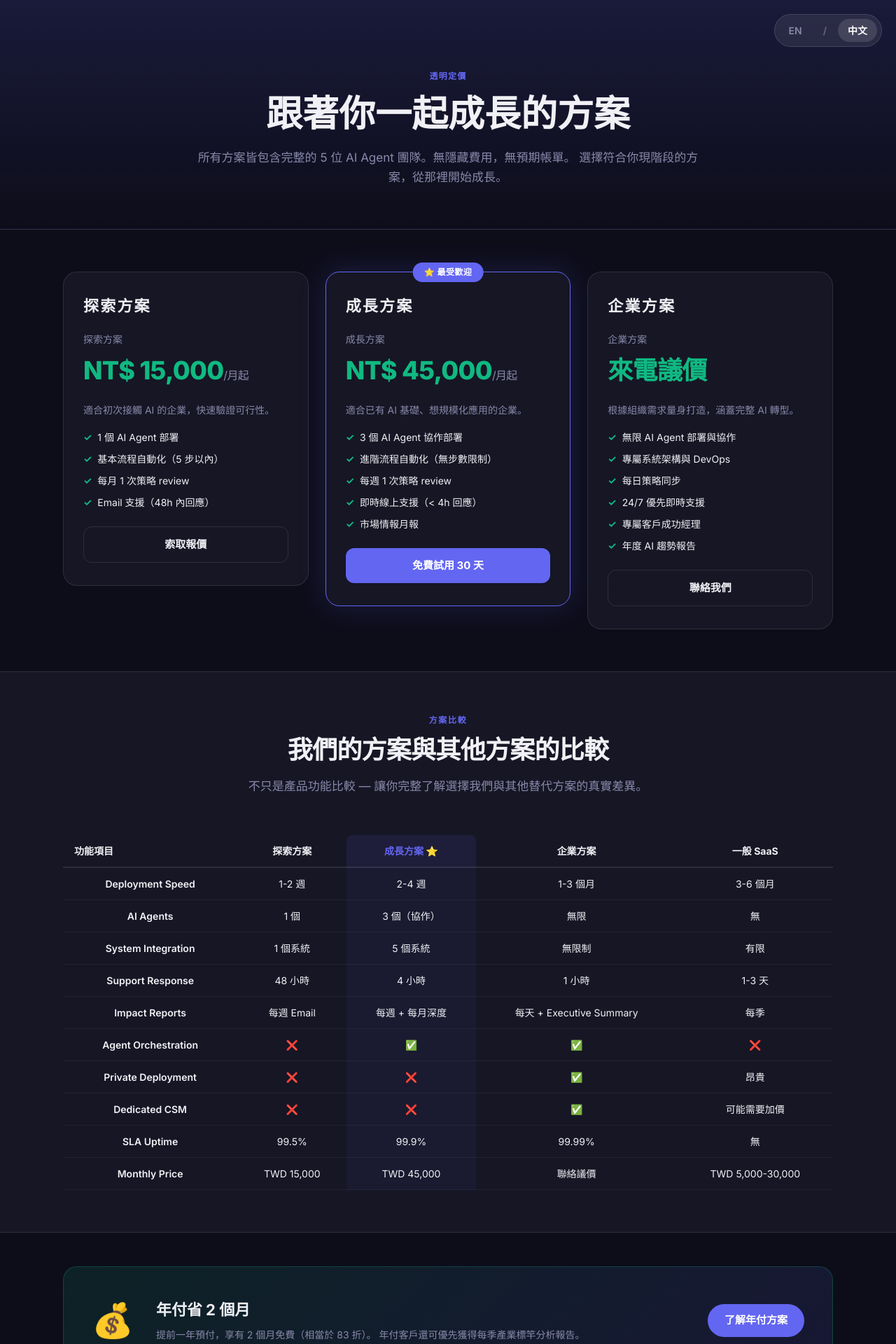
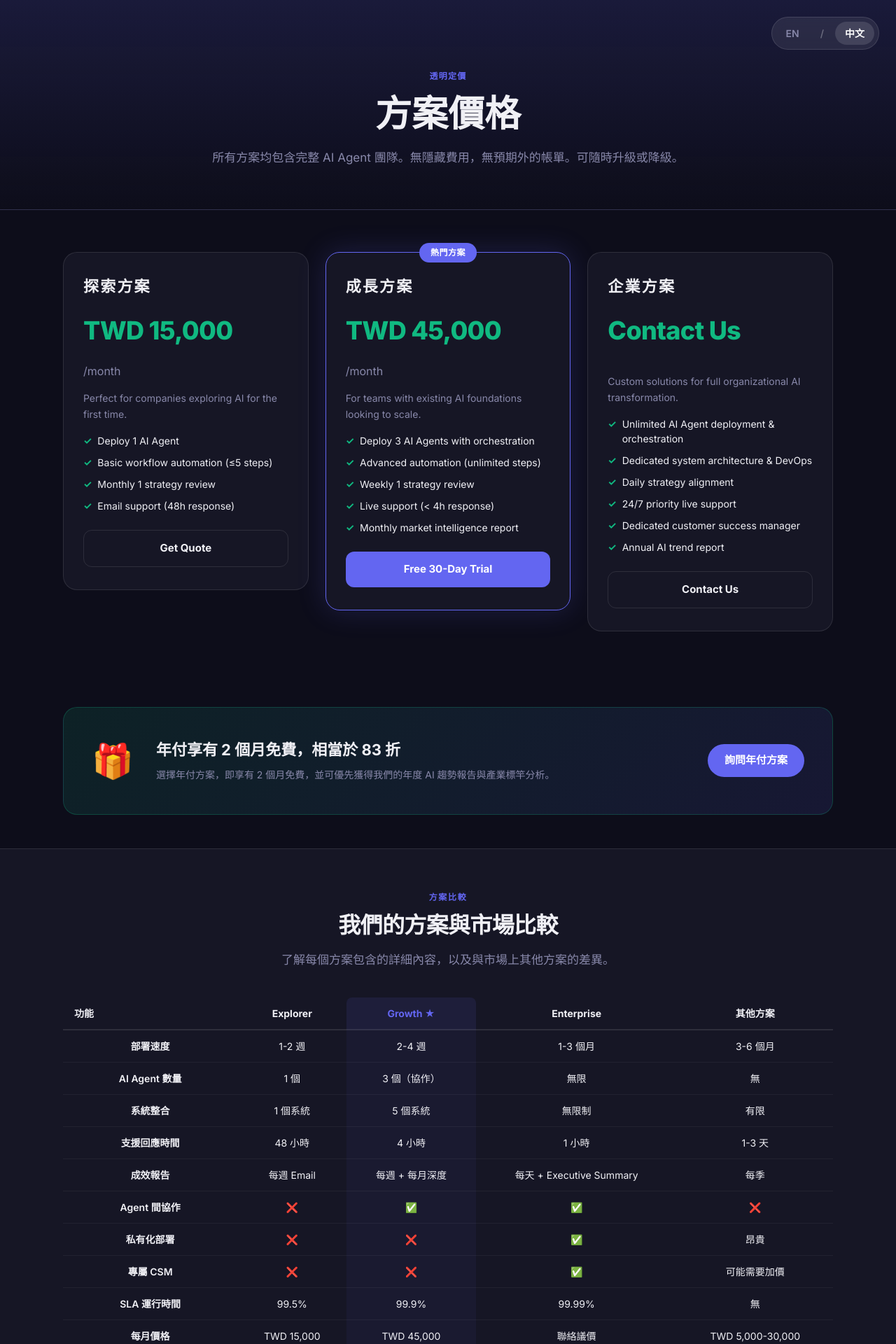
Before and after one commit to openclawsean024-create/ai-team-intro, a Next.js app: page /zh/pricing in a window 1280 px wide. Shown: the top 1920 px of the page at 70% size. Built offline with nearby package versions, Linux system fonts and the light colour scheme.

Commit message:
fix: 中文版跑版問題 - 新增 CSS 變數 --card-bg 與 --border

```diff
--- a/src/app/globals.css
+++ b/src/app/globals.css
@@ -8,10 +8,12 @@
   /* SPEC v4 Dark Mode Colors */
   --bg-page: #0D0D1A;
   --bg-card: #161625;
+  --card-bg: #161625;
   --primary: #6366F1;
   --accent: #10B981;
   --card-glass: rgba(255, 255, 255, 0.05);
   --card-border: rgba(255, 255, 255, 0.10);
+  --border: rgba(255, 255, 255, 0.10);
   --text-primary: #F0F0F5;
   --text-secondary: #8888AA;
 
--- a/src/app/page.tsx
+++ b/src/app/page.tsx
@@ -24,7 +24,7 @@ function Hero() {
         <p className="hero-subtitle">Five autonomous agents, perfectly orchestrated</p>
         <div className="hero-cta-row">
           <a href="#services" className="btn-primary">Explore Services</a>
-          <a href="#pricing" className="btn-secondary">View Pricing</a>
+          <a href="/pricing" className="btn-secondary">View Pricing</a>
         </div>
       </div>
     </section>
--- a/src/app/pricing/page.tsx
+++ b/src/app/pricing/page.tsx
@@ -1,41 +1,28 @@
-import type { Metadata } from "next";
 import Link from "next/link";
-import { pricingPlans, comparisonTable, pricingFaqs, type Agent } from "@/data/agents";
-import Footer from "@/components/Footer";
+import { pricingPlans, comparisonTable, pricingFaqs } from "@/data/agents";
 
-export const metadata: Metadata = {
-  title: "Pricing",
-  description:
-    "Transparent pricing for AI Agent Team — Explorer (TWD 15,000/mo), Growth (TWD 45,000/mo), and Enterprise (custom). Scale with confidence.",
-  openGraph: {
-    title: "Pricing | AI Agent Team",
-    description:
-      "Explorer from TWD 15,000/mo. Growth from TWD 45,000/mo. Enterprise custom. No hidden fees.",
-    url: "https://ai-team-intro.vercel.app/pricing",
-    siteName: "AI Agent Team",
-    locale: "en_US",
-    type: "website",
-  },
-  twitter: {
-    card: "summary_large_image",
-    title: "Pricing | AI Agent Team",
-    description: "Transparent AI Agent pricing. Start from TWD 15,000/mo.",
-  },
+export const metadata = {
+  title: "Pricing - AI Agent Team",
+  description: "Transparent pricing plans for AI agent deployment. Explorer, Growth, and Enterprise options tailored to your business needs.",
 };
 
 export default function PricingPage() {
   return (
-    <>
-      <LanguageSwitch />
     <main className="pricing-page">
+      {/* Language switch */}
+      <nav className="lang-switch" aria-label="Language switch" style={{ position: "fixed", top: "24px", right: "24px", zIndex: 100 }}>
+        <span className="lang-active">EN</span>
+        <span style={{ color: "rgba(255,255,255,0.3)" }}>/</span>
+        <Link href="/zh/pricing" locale="zh">中文</Link>
+      </nav>
+
       {/* Hero */}
       <section className="pricing-hero">
         <div className="pricing-hero-inner">
           <div className="pricing-eyebrow">Transparent Pricing</div>
           <h1 className="pricing-title">Plans That Scale With You</h1>
           <p className="pricing-subtitle">
-              All plans include our full 5-agent team. No hidden fees, no surprise bills.
-              Choose the level that matches where you are — and grow from there.
+            All plans include our full agent team. No hidden fees, no surprise bills. Scale up or down anytime.
           </p>
         </div>
       </section>
@@ -49,20 +36,17 @@ export default function PricingPage() {
                 key={plan.nameEn}
                 className={`pricing-card ${plan.highlight ? "pricing-highlight" : ""}`}
               >
-                  {plan.highlight && <div className="pricing-badge">⭐ Most Popular</div>}
+                {plan.highlight && <div className="pricing-badge">Most Popular</div>}
                 <div className="pricing-name">{plan.nameEn}</div>
                 <div className="pricing-name-zh">{plan.name}</div>
-                  <div className="pricing-price">
-                    {plan.priceEn}
-                    {plan.periodEn && (
-                      <span className="pricing-period">{plan.periodEn}</span>
-                    )}
-                  </div>
+                <div className="pricing-price">{plan.priceEn}</div>
+                <div className="pricing-period">{plan.periodEn}</div>
                 <p className="pricing-desc">{plan.descEn}</p>
                 <ul className="pricing-features">
-                    {(plan.featuresEn as string[]).map((f) => (
+                  {plan.featuresEn.map((f) => (
                     <li key={f} className="pricing-feature">
-                        <span className="pricing-check">✓</span> {f}
+                      <span className="pricing-check">✓</span>
+                      {f}
                     </li>
                   ))}
                 </ul>
@@ -78,14 +62,32 @@ export default function PricingPage() {
         </div>
       </section>
 
+      {/* Annual Banner */}
+      <section className="annual-banner">
+        <div className="annual-banner-inner">
+          <div className="annual-banner-icon">🎁</div>
+          <div className="annual-banner-content">
+            <h3 className="annual-banner-title">Save 2 Months — Annual Billing Available</h3>
+            <p className="annual-banner-desc">
+              Switch to annual billing and get 2 months free — equivalent to 83折. Plus get priority access to our annual AI trend reports and industry benchmarks.
+            </p>
+          </div>
+          <div className="annual-banner-cta">
+            <a href="mailto:contact@example.com?subject=Annual%20Billing%20Inquiry" className="btn-primary">
+              Ask About Annual Plans
+            </a>
+          </div>
+        </div>
+      </section>
+
       {/* Comparison Table */}
       <section className="comparison-section">
         <div className="comparison-inner">
-            <div className="section-header">
-              <span className="section-eyebrow">Feature Comparison</span>
-              <h2 className="section-title">How We Stack Up</h2>
+          <div className="section-header" style={{ marginBottom: "0" }}>
+            <span className="section-eyebrow">Compare Plans</span>
+            <h2 className="section-title" style={{ fontSize: "32px" }}>How We Stack Up</h2>
             <p className="section-desc">
-                Not just a product comparison — a full picture of what you're getting vs. alternatives.
+              See exactly what you get at each tier — and how we compare to typical market alternatives.
             </p>
           </div>
           <div className="comparison-table-wrapper">
@@ -94,17 +96,16 @@ export default function PricingPage() {
                 <tr>
                   <th className="comparison-feature-col">Feature</th>
                   <th>Explorer</th>
-                    <th className="comparison-highlight-col">Growth ⭐</th>
+                  <th className="comparison-highlight-col">Growth ★</th>
                   <th>Enterprise</th>
-                    <th>Typical SaaS</th>
+                  <th className="comparison-others">Others</th>
                 </tr>
               </thead>
               <tbody>
                 {comparisonTable.map((row) => (
                   <tr key={row.feature}>
                     <td className="comparison-feature-cell">
-                        <span className="comparison-feature-label">{row.featureEn}</span>
-                        <span className="comparison-feature-label-zh">{row.feature}</span>
+                      <span className="comparison-feature-label">{row.featureEn ?? row.feature}</span>
                     </td>
                     <td>{row.explorer}</td>
                     <td className="comparison-highlight-col">{row.growth}</td>
@@ -118,37 +119,18 @@ export default function PricingPage() {
         </div>
       </section>
 
-        {/* Annual Discount Banner */}
-        <section className="annual-banner">
-          <div className="annual-banner-inner">
-            <div className="annual-banner-icon">💰</div>
-            <div className="annual-banner-content">
-              <h3 className="annual-banner-title">Save 2 Months with Annual Billing</h3>
-              <p className="annual-banner-desc">
-                Prepay annually and get 2 months free — equivalent to 83折 across all plans.
-                Annual clients also get priority access to our quarterly industry benchmark reports.
-              </p>
-            </div>
-            <div className="annual-banner-cta">
-              <a href="mailto:contact@example.com?subject=Annual%20Billing%20Inquiry" className="btn-primary">
-                Ask About Annual Plans
-              </a>
-            </div>
-          </div>
-        </section>
-
-        {/* Pricing FAQ */}
-        <section className="faq-section">
-          <div className="faq-inner">
+      {/* FAQ */}
+      <section className="section-wrapper faq-section faq-inner">
+        <div className="section-inner">
           <div className="section-header">
             <span className="section-eyebrow">Pricing FAQ</span>
-              <h2 className="section-title">Common Pricing Questions</h2>
+            <h2 className="section-title">Common Questions</h2>
           </div>
           <div className="faq-grid">
             {pricingFaqs.map((faq, i) => (
               <div key={i} className="faq-card">
-                  <h3 className="faq-q">{faq.qEn}</h3>
-                  <p className="faq-a">{faq.aEn}</p>
+                <h3 className="faq-q">{faq.qEn ?? faq.q}</h3>
+                <p className="faq-a">{faq.aEn ?? faq.a}</p>
               </div>
             ))}
           </div>
@@ -158,36 +140,26 @@ export default function PricingPage() {
       {/* CTA */}
       <section className="pricing-cta-section">
         <div className="pricing-cta-inner">
-            <h2 className="pricing-cta-title">Not sure which plan is right?</h2>
+          <div className="pricing-cta-title">Ready to Get Started?</div>
           <p className="pricing-cta-desc">
-              Book a free 30-minute consultation and we'll recommend the best starting point for your situation — no sales pressure, just honest advice.
+            Schedule a free 30-minute consultation. No commitment — just honest advice on where AI can create the most value for your organization.
           </p>
+          <div style={{ display: "flex", gap: "12px", flexWrap: "wrap", justifyContent: "center", marginTop: "8px" }}>
             <a
-              href="mailto:contact@example.com?subject=Free%20Consultation%20-%20Pricing"
+              href="mailto:contact@example.com?subject=Free%20Consultation%20Request&body=Hi%20AI%20Team%2C%0A%0AI%27m%20interested%20in%20learning%20more%20about%20your%20AI%20agent%20services.%0A%0ACompany%3A%0AIndustry%3A%0ACurrent%20Challenge%3A"
               className="btn-primary btn-primary-lg"
             >
-              Book Free Consultation
+              預約免費顧問諮詢
             </a>
+            <Link href="/" className="btn-secondary-ghost">← Back to Home</Link>
+          </div>
           <div className="pricing-cta-trust">
             <span>✓ No credit card required</span>
-              <span>✓ 30-minute deep dive</span>
-              <span>✓ Personalized recommendation</span>
+            <span>✓ 30-min deep consultation</span>
+            <span>✓ Custom recommendation report</span>
           </div>
         </div>
       </section>
-
-        <Footer lang="en" />
     </main>
-    </>
   );
 }
-
-function LanguageSwitch() {
-  return (
-    <nav className="lang-switch" aria-label="Language switch" style={{ top: 20, right: 20 }}>
-      <span className="lang-active">EN</span>
-      <span style={{ color: "rgba(255,255,255,0.3)" }}>/</span>
-      <Link href="/zh/pricing" locale="zh">中文</Link>
-    </nav>
-  );
-}
--- a/src/app/zh/page.tsx
+++ b/src/app/zh/page.tsx
@@ -31,7 +31,7 @@ function Hero() {
         </div>
         <div className="hero-cta-row">
           <a href="#services" className="btn-primary">探索服務項目</a>
-          <a href="#pricing" className="btn-secondary">查看方案價格</a>
+          <a href="/pricing" className="btn-secondary">查看方案價格</a>
         </div>
       </div>
     </section>
@@ -396,7 +396,7 @@ function CtaSection() {
         </p>
         <div className="cta-buttons">
           <a href="mailto:contact@example.com?subject=Free%20Consultation%20Request&body=Hi%20AI%20Team%2C%0A%0AI%27m%20interested%20in%20learning%20more%20about%20your%20AI%20agent%20services.%20Could%20we%20schedule%20a%2030-minute%20call%3F%0A%0ACompany%3A%0AIndustry%3A%0ACurrent%20Challenge%3A%0A" className="btn-primary btn-primary-lg">預約免費顧問諮詢</a>
-          <a href="#pricing" className="btn-secondary-ghost">查看方案</a>
+          <a href="/pricing" className="btn-secondary-ghost">查看方案</a>
         </div>
         <div className="cta-trust-row">
           <span>✓ 無需信用卡</span>
--- a/src/app/zh/pricing/page.tsx
+++ b/src/app/zh/pricing/page.tsx
@@ -1,36 +1,28 @@
-import type { Metadata } from "next";
 import Link from "next/link";
 import { pricingPlans, comparisonTable, pricingFaqs } from "@/data/agents";
-import Footer from "@/components/Footer";
 
-export const metadata: Metadata = {
-  title: "方案價格",
-  description:
-    "透明的 AI 代理團隊定價方案 — 探索方案（每月 TWD 15,000）、成長方案（每月 TWD 45,000）、企業方案（客製化報價）。無隱藏費用。",
-  openGraph: {
-    title: "方案價格 | AI 代理團隊",
-    description:
-      "探索方案每月 TWD 15,000 起。成長方案每月 TWD 45,000。企業方案客製化報價。沒有隱藏費用。",
-    url: "https://ai-team-intro.vercel.app/zh/pricing",
-    siteName: "AI 代理團隊",
-    locale: "zh_TW",
-    type: "website",
-  },
+export const metadata = {
+  title: "方案價格 - AI 代理團隊",
+  description: "透明的 AI Agent 方案價格。探索方案、成長方案、企業方案，為您的業務量身打造。",
 };
 
-export default function ZhPricingPage() {
+export default function PricingPageZh() {
   return (
-    <>
-      <LanguageSwitch />
     <main className="pricing-page">
+      {/* Language switch */}
+      <nav className="lang-switch" aria-label="語言切換" style={{ position: "fixed", top: "24px", right: "24px", zIndex: 100 }}>
+        <Link href="/pricing">EN</Link>
+        <span style={{ color: "rgba(255,255,255,0.3)" }}>/</span>
+        <span className="lang-active">中文</span>
+      </nav>
+
       {/* Hero */}
       <section className="pricing-hero">
         <div className="pricing-hero-inner">
           <div className="pricing-eyebrow">透明定價</div>
-            <h1 className="pricing-title">跟著你一起成長的方案</h1>
+          <h1 className="pricing-title">方案價格</h1>
           <p className="pricing-subtitle">
-              所有方案皆包含完整的 5 位 AI Agent 團隊。無隱藏費用，無預期帳單。
-              選擇符合你現階段的方案，從那裡開始成長。
+            所有方案均包含完整 AI Agent 團隊。無隱藏費用，無預期外的帳單。可隨時升級或降級。
           </p>
         </div>
       </section>
@@ -41,23 +33,20 @@ export default function ZhPricingPage() {
           <div className="pricing-grid">
             {pricingPlans.map((plan) => (
               <div
-                  key={plan.name}
+                key={plan.nameEn}
                 className={`pricing-card ${plan.highlight ? "pricing-highlight" : ""}`}
               >
-                  {plan.highlight && <div className="pricing-badge">⭐ 最受歡迎</div>}
+                {plan.highlight && <div className="pricing-badge">熱門方案</div>}
                 <div className="pricing-name">{plan.name}</div>
-                  <div className="pricing-name-zh">{plan.name}</div>
-                  <div className="pricing-price">
-                    {plan.price}
-                    {plan.period && (
-                      <span className="pricing-period">{plan.period}</span>
-                    )}
-                  </div>
-                  <p className="pricing-desc">{plan.desc}</p>
+                <div className="pricing-name-zh" style={{ display: "none" }}>{plan.nameEn}</div>
+                <div className="pricing-price">{plan.priceEn}</div>
+                <div className="pricing-period">{plan.periodEn}</div>
+                <p className="pricing-desc">{plan.descEn}</p>
                 <ul className="pricing-features">
-                    {plan.features.map((f) => (
+                  {plan.featuresEn.map((f) => (
                     <li key={f} className="pricing-feature">
-                        <span className="pricing-check">✓</span> {f}
+                      <span className="pricing-check">✓</span>
+                      {f}
                     </li>
                   ))}
                 </ul>
@@ -65,7 +54,7 @@ export default function ZhPricingPage() {
                   href="mailto:contact@example.com"
                   className={`pricing-cta-btn ${plan.highlight ? "pricing-cta-primary" : "pricing-cta-secondary"}`}
                 >
-                    {plan.cta}
+                  {plan.ctaEn}
                 </a>
               </div>
             ))}
@@ -73,33 +62,50 @@ export default function ZhPricingPage() {
         </div>
       </section>
 
+      {/* Annual Banner */}
+      <section className="annual-banner">
+        <div className="annual-banner-inner">
+          <div className="annual-banner-icon">🎁</div>
+          <div className="annual-banner-content">
+            <h3 className="annual-banner-title">年付享有 2 個月免費，相當於 83 折</h3>
+            <p className="annual-banner-desc">
+              選擇年付方案，即享有 2 個月免費，並可優先獲得我們的年度 AI 趨勢報告與產業標竿分析。
+            </p>
+          </div>
+          <div className="annual-banner-cta">
+            <a href="mailto:contact@example.com?subject=年付方案詢問" className="btn-primary">
+              詢問年付方案
+            </a>
+          </div>
+        </div>
+      </section>
+
       {/* Comparison Table */}
       <section className="comparison-section">
         <div className="comparison-inner">
-            <div className="section-header">
+          <div className="section-header" style={{ marginBottom: "0" }}>
             <span className="section-eyebrow">方案比較</span>
-              <h2 className="section-title">我們的方案與其他方案的比較</h2>
+            <h2 className="section-title" style={{ fontSize: "32px" }}>我們的方案與市場比較</h2>
             <p className="section-desc">
-                不只是產品功能比較 — 讓你完整了解選擇我們與其他替代方案的真實差異。
+              了解每個方案包含的詳細內容，以及與市場上其他方案的差異。
             </p>
           </div>
           <div className="comparison-table-wrapper">
             <table className="comparison-table">
               <thead>
                 <tr>
-                    <th className="comparison-feature-col">功能項目</th>
-                    <th>探索方案</th>
-                    <th className="comparison-highlight-col">成長方案 ⭐</th>
-                    <th>企業方案</th>
-                    <th>一般 SaaS</th>
+                  <th className="comparison-feature-col">功能</th>
+                  <th>Explorer</th>
+                  <th className="comparison-highlight-col">Growth ★</th>
+                  <th>Enterprise</th>
+                  <th className="comparison-others">其他方案</th>
                 </tr>
               </thead>
               <tbody>
                 {comparisonTable.map((row) => (
                   <tr key={row.feature}>
                     <td className="comparison-feature-cell">
-                        <span className="comparison-feature-label-zh">{row.feature}</span>
-                        <span className="comparison-feature-label">{row.featureEn}</span>
+                      <span className="comparison-feature-label">{row.feature}</span>
                     </td>
                     <td>{row.explorer}</td>
                     <td className="comparison-highlight-col">{row.growth}</td>
@@ -113,31 +119,12 @@ export default function ZhPricingPage() {
         </div>
       </section>
 
-        {/* Annual Discount Banner */}
-        <section className="annual-banner">
-          <div className="annual-banner-inner">
-            <div className="annual-banner-icon">💰</div>
-            <div className="annual-banner-content">
-              <h3 className="annual-banner-title">年付省 2 個月</h3>
-              <p className="annual-banner-desc">
-                提前一年預付，享有 2 個月免費（相當於 83 折）。
-                年付客戶還可優先獲得每季產業標竿分析報告。
-              </p>
-            </div>
-            <div className="annual-banner-cta">
-              <a href="mailto:contact@example.com?subject=年付方案諮詢" className="btn-primary">
-                了解年付方案
-              </a>
-            </div>
-          </div>
-        </section>
-
-        {/* Pricing FAQ */}
-        <section className="faq-section">
-          <div className="faq-inner">
+      {/* FAQ */}
+      <section className="section-wrapper faq-section faq-inner">
+        <div className="section-inner">
           <div className="section-header">
-              <span className="section-eyebrow">定價常見問題</span>
-              <h2 className="section-title">關於定價的常見問題</h2>
+            <span className="section-eyebrow">價格 FAQ</span>
+            <h2 className="section-title">常見問題</h2>
           </div>
           <div className="faq-grid">
             {pricingFaqs.map((faq, i) => (
@@ -153,37 +140,26 @@ export default function ZhPricingPage() {
       {/* CTA */}
       <section className="pricing-cta-section">
         <div className="pricing-cta-inner">
-            <h2 className="pricing-cta-title">不確定哪個方案適合你？</h2>
+          <div className="pricing-cta-title">準備好开始了嗎？</div>
           <p className="pricing-cta-desc">
-              預約免費 30 分鐘顧問諮詢，我們會根據你的情況推薦最佳起點 —
-              沒有推銷壓力，只有真誠的建議。
+            預約免費 30 分鐘顧問諮詢。無需承諾，只提供誠懇的建議，告訴您 AI 如何為您的組織創造最大價值。
           </p>
+          <div style={{ display: "flex", gap: "12px", flexWrap: "wrap", justifyContent: "center", marginTop: "8px" }}>
             <a
-              href="mailto:contact@example.com?subject=免費顧問諮詢%20-%20定價"
+              href="mailto:contact@example.com?subject=免費顧問諮詢請求&body=Hi%20AI%20團隊%2C%0A%0A我想了解更多關於你們的%20AI%20Agent%20服務。%0A%0A公司名稱%3A%0A產業%3A%0A目前痛點%3A"
               className="btn-primary btn-primary-lg"
             >
-              預約免費顧問
+              🚀 立即預約免費顧問
             </a>
+            <Link href="/zh" className="btn-secondary-ghost">← 返回首頁</Link>
+          </div>
           <div className="pricing-cta-trust">
             <span>✓ 無需信用卡</span>
-              <span>✓ 30 分鐘深度對談</span>
-              <span>✓ 個人化建議</span>
+            <span>✓ 30 分鐘深度顧問</span>
+            <span>✓ 客製化建議報告</span>
           </div>
         </div>
       </section>
-
-        <Footer lang="zh" />
     </main>
-    </>
   );
 }
-
-function LanguageSwitch() {
-  return (
-    <nav className="lang-switch" aria-label="語言切換" style={{ top: 20, right: 20 }}>
-      <Link href="/pricing">EN</Link>
-      <span style={{ color: "rgba(255,255,255,0.3)" }}>/</span>
-      <span className="lang-active">中文</span>
-    </nav>
-  );
-}
```
Lines whose indentation alone changed are shown as unchanged.
